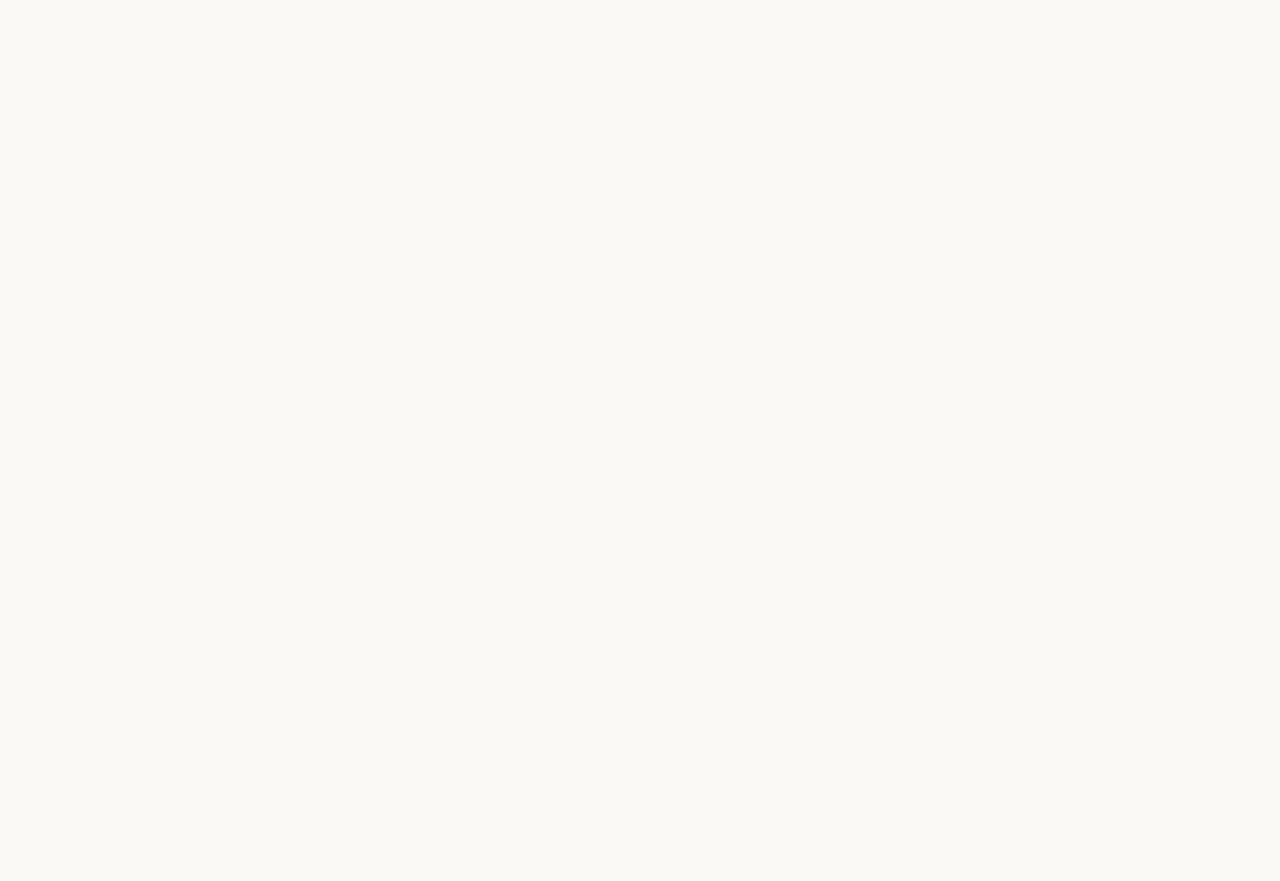
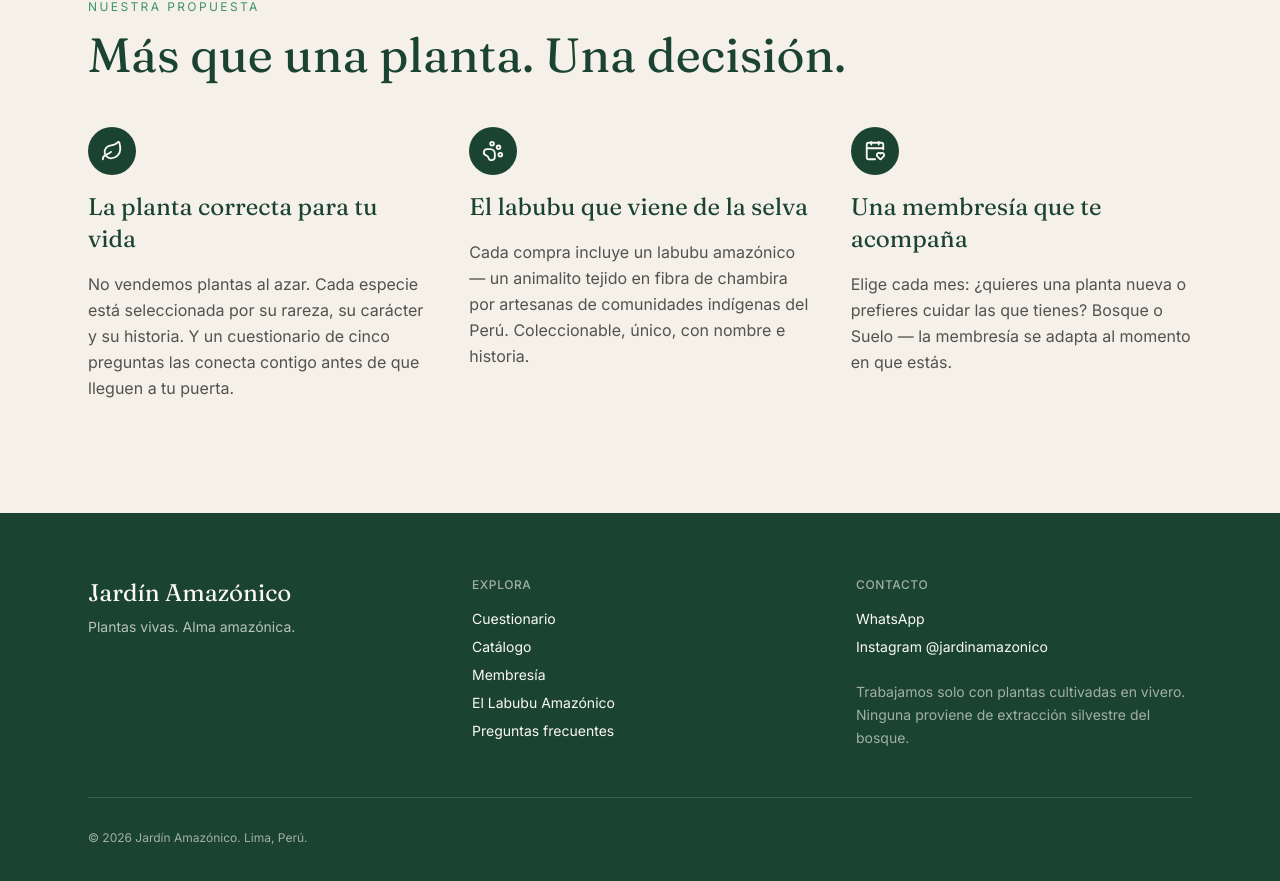
Before and after one commit to eajalcrina/jardin-amazonico, a Next.js app: page / in a window 1280 px wide. Shown: the part 913-1794 px from the top of the page. Before the commit the page ends 800 px from the top, so only its background shows below. Built offline with nearby package versions, Linux system fonts and the light colour scheme.

Commit message:
feat(home): add Footer with env templates and integrate Pillars

```diff
--- a/app/page.tsx
+++ b/app/page.tsx
@@ -1,6 +1,10 @@
+import { Pillars } from "@/components/sections/Pillars";
+import { Footer } from "@/components/sections/Footer";
+
 export default function Home() {
   return (
-    <main className="min-h-svh flex items-center justify-center bg-ja-cream">
+    <main>
+      <section className="min-h-svh flex items-center justify-center bg-ja-cream">
         <div className="text-center px-6">
           <p className="text-xs uppercase tracking-[0.2em] text-ja-mid">
             Jardín Amazónico
@@ -12,6 +16,9 @@ export default function Home() {
             Estamos sembrando algo nuevo. Vuelve pronto.
           </p>
         </div>
+      </section>
+      <Pillars />
+      <Footer />
     </main>
   );
 }
--- /dev/null
+++ b/components/sections/Footer.tsx
@@ -0,0 +1,69 @@
+import Link from "next/link";
+
+const WA_NUMBER = process.env.NEXT_PUBLIC_WA_NUMBER ?? "51999999999";
+
+export function Footer() {
+  return (
+    <footer className="bg-ja-dark text-ja-paper">
+      <div className="container mx-auto px-6 py-16 max-w-6xl">
+        <div className="grid gap-12 md:grid-cols-3">
+          <div>
+            <p className="font-display text-2xl">Jardín Amazónico</p>
+            <p className="mt-2 text-ja-paper/70 text-sm">
+              Plantas vivas. Alma amazónica.
+            </p>
+          </div>
+
+          <nav aria-label="Explora" className="text-sm">
+            <p className="font-medium uppercase tracking-wider text-xs text-ja-paper/60">
+              Explora
+            </p>
+            <ul className="mt-4 space-y-2">
+              <li><Link href="#quiz" className="hover:text-ja-light">Cuestionario</Link></li>
+              <li><Link href="#catalogo" className="hover:text-ja-light">Catálogo</Link></li>
+              <li><Link href="#membresia" className="hover:text-ja-light">Membresía</Link></li>
+              <li><Link href="#labubu" className="hover:text-ja-light">El Labubu Amazónico</Link></li>
+              <li><Link href="#faq" className="hover:text-ja-light">Preguntas frecuentes</Link></li>
+            </ul>
+          </nav>
+
+          <div className="text-sm">
+            <p className="font-medium uppercase tracking-wider text-xs text-ja-paper/60">
+              Contacto
+            </p>
+            <ul className="mt-4 space-y-2">
+              <li>
+                <a
+                  href={`https://wa.me/${WA_NUMBER}`}
+                  target="_blank"
+                  rel="noreferrer"
+                  className="hover:text-ja-light"
+                >
+                  WhatsApp
+                </a>
+              </li>
+              <li>
+                <a
+                  href="https://instagram.com/jardinamazonico"
+                  target="_blank"
+                  rel="noreferrer"
+                  className="hover:text-ja-light"
+                >
+                  Instagram @jardinamazonico
+                </a>
+              </li>
+            </ul>
+            <p className="mt-6 text-ja-paper/60 leading-relaxed">
+              Trabajamos solo con plantas cultivadas en vivero. Ninguna proviene
+              de extracción silvestre del bosque.
+            </p>
+          </div>
+        </div>
+
+        <p className="mt-12 pt-8 border-t border-ja-paper/15 text-xs text-ja-paper/60">
+          © 2026 Jardín Amazónico. Lima, Perú.
+        </p>
+      </div>
+    </footer>
+  );
+}
```
Also changed, not shown: 1 other file (tests, documents, lock files or other folders). Lines whose indentation alone changed are shown as unchanged.
